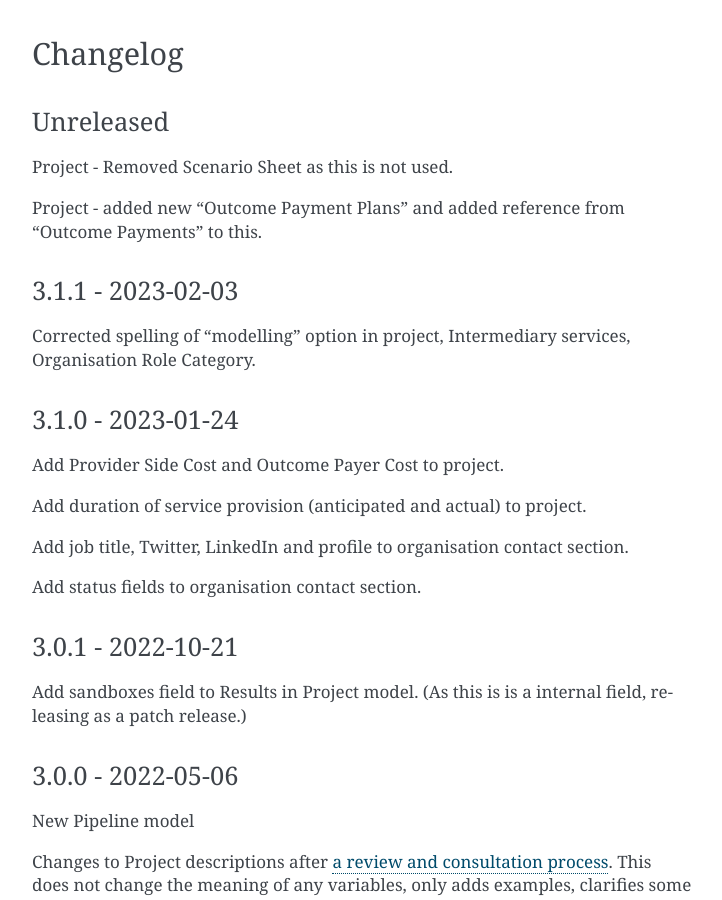
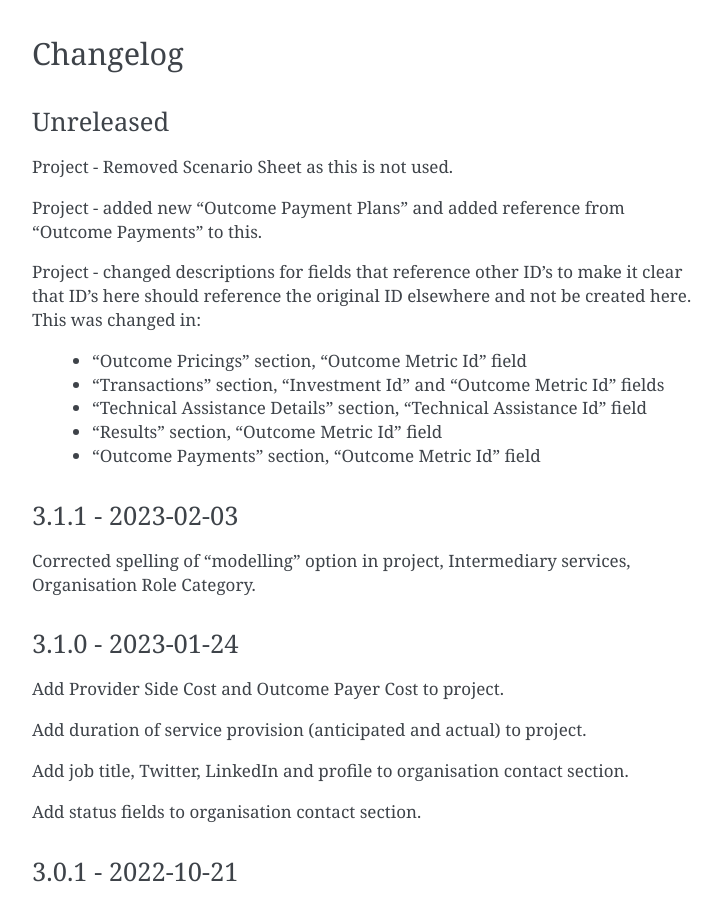
Before and after one commit to INDIGO-Initiative/indigo-data-standard, a Sphinx documentation site: the page built from docs/versions_changelog.rst, in a window 1280 px wide and 900 px high, scrolled down 649 px. Shown: the whole window, without its empty margins (388-1110 px from the left). Built offline with Sphinx 7.4.7, drawn with Linux system fonts in a browser that asks for light colours.

Commit message:
project: Change description of column that reference Id's in the same project.

```diff
--- a/docs/versions_changelog.rst
+++ b/docs/versions_changelog.rst
@@ -31,6 +31,14 @@ Unreleased
 Project - Removed Scenario Sheet as this is not used.
 
 Project - added new "Outcome Payment Plans" and added reference from "Outcome Payments" to this.
+
+Project - changed descriptions for fields that reference other ID's to make it clear that ID's here should reference the original ID elsewhere and not be created here. This was changed in:
+
+  *  "Outcome Pricings" section, "Outcome Metric Id" field
+  *  "Transactions" section, "Investment Id" and "Outcome Metric Id" fields
+  *  "Technical Assistance Details" section, "Technical Assistance Id" field
+  *  "Results" section, "Outcome Metric Id" field
+  *  "Outcome Payments" section, "Outcome Metric Id" field
 
 3.1.1 - 2023-02-03
 ~~~~~~~~~~~~~~~~~~
```
Also changed, not shown: 1 other file.
